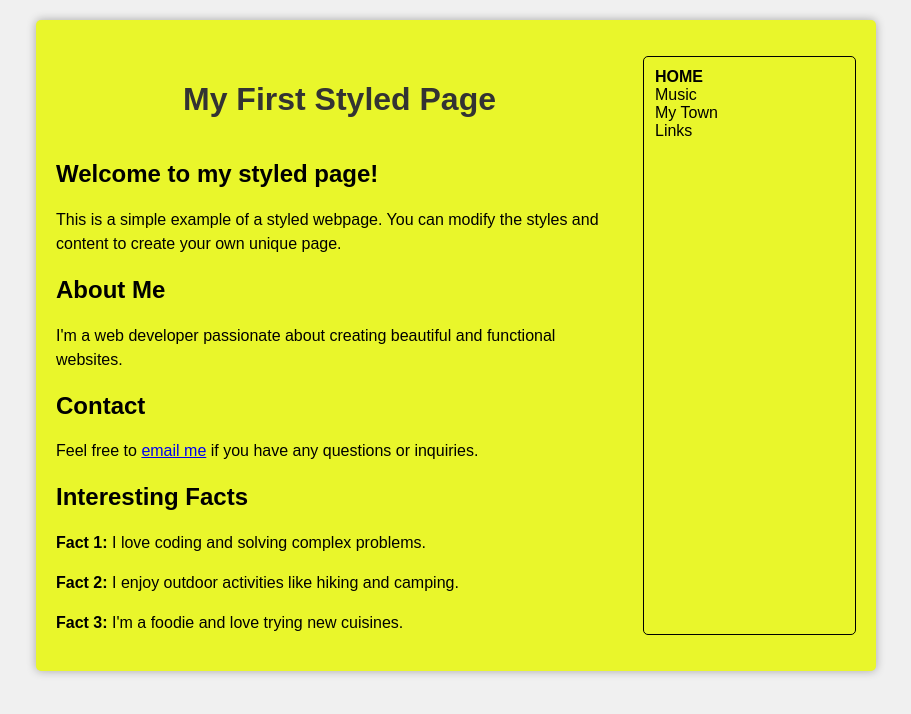
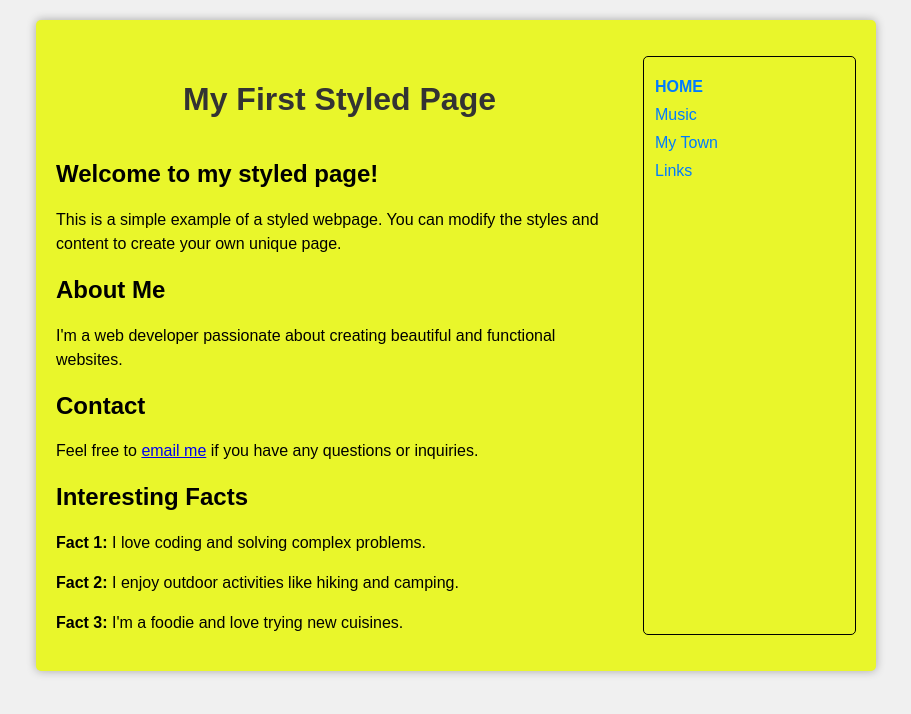
Before and after one commit to Digvijay2347/Tasks21BCE21172, a plain HTML site: page Task10.html in a window 1280 px wide. Shown: the whole page, without its empty margins (184-1095 px from the left). Drawn offline with Linux system fonts and the light colour scheme.

Commit message:
Update Task10.html

```diff
--- a/Task10.html
+++ b/Task10.html
@@ -65,7 +65,7 @@
             padding: 11px; /* Add padding inside the menu */
         }
 
-        .menu li a {
+        .menu li  {
             margin: 10px 0;
             color: #000000;
 
```
